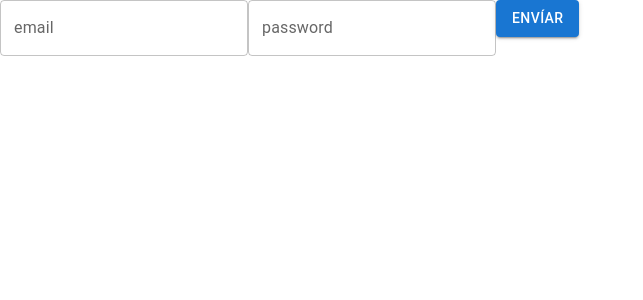
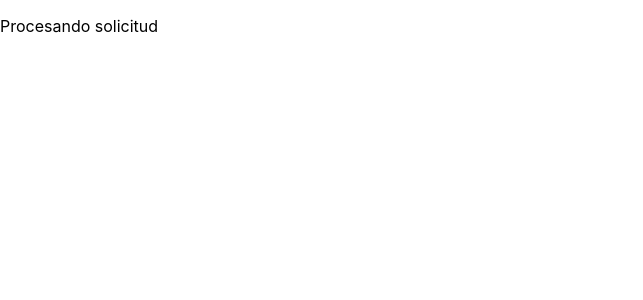
Before and after one commit to rodrigotonso/bbva-example, a React (Create React App) app: page / in a window 1280 px wide. Both pictures are taken after a click on the button "ENVÍAR". Shown: the top 300 px of the page, without its empty margins (0-643 px from the left). Built offline with nearby package versions, Linux system fonts and the light colour scheme.

Commit message:
add formLogin component

```diff
--- a/src/components/App/App.js
+++ b/src/components/App/App.js
@@ -1,21 +1,18 @@
 import { useState } from "react";
-import CustomButton from "../CustomButton/CustomButton";
-import CustomField from "../CustomField/CustomField";
-import CustomForm from "../CustomForm/CustomForm";
+import FormLogin from "../FormLogin/FormLogin";
 import "./App.css";
 
 function App() {
     const [isLoading, setIsLoading] = useState(false);
 
     return (
-        <CustomForm>
-            <CustomField label={"email"} />
-            <CustomField label="password" type="password" />
-            <CustomButton
-                text="Envíar"
-                handleClick={() => setIsLoading(true)}
-            />
-        </CustomForm>
+        <>
+            {isLoading ? (
+                <p>Procesando solicitud</p>
+            ) : (
+                <FormLogin setIsLoading={setIsLoading} />
+            )}
+        </>
     );
 }
 
--- /dev/null
+++ b/src/components/FormLogin/FormLogin.jsx
@@ -0,0 +1,18 @@
+import CustomButton from "../CustomButton/CustomButton";
+import CustomField from "../CustomField/CustomField";
+import CustomForm from "../CustomForm/CustomForm";
+
+const FormLogin = ({ setIsLoading }) => {
+    return (
+        <CustomForm>
+            <CustomField label={"email"} />
+            <CustomField label="password" type="password" />
+            <CustomButton
+                text="Envíar"
+                handleClick={() => setIsLoading(true)}
+            />
+        </CustomForm>
+    );
+};
+
+export default FormLogin;
```
